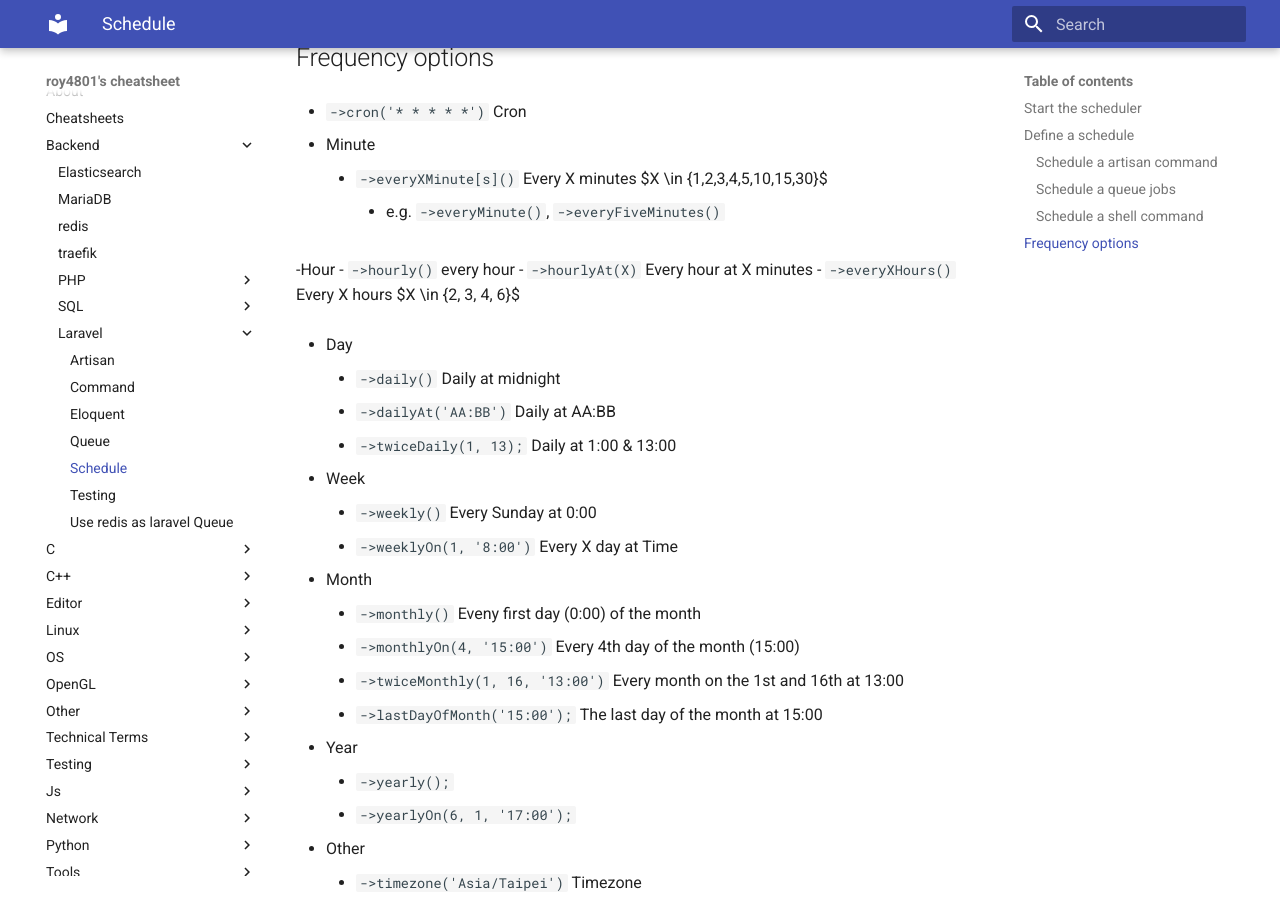
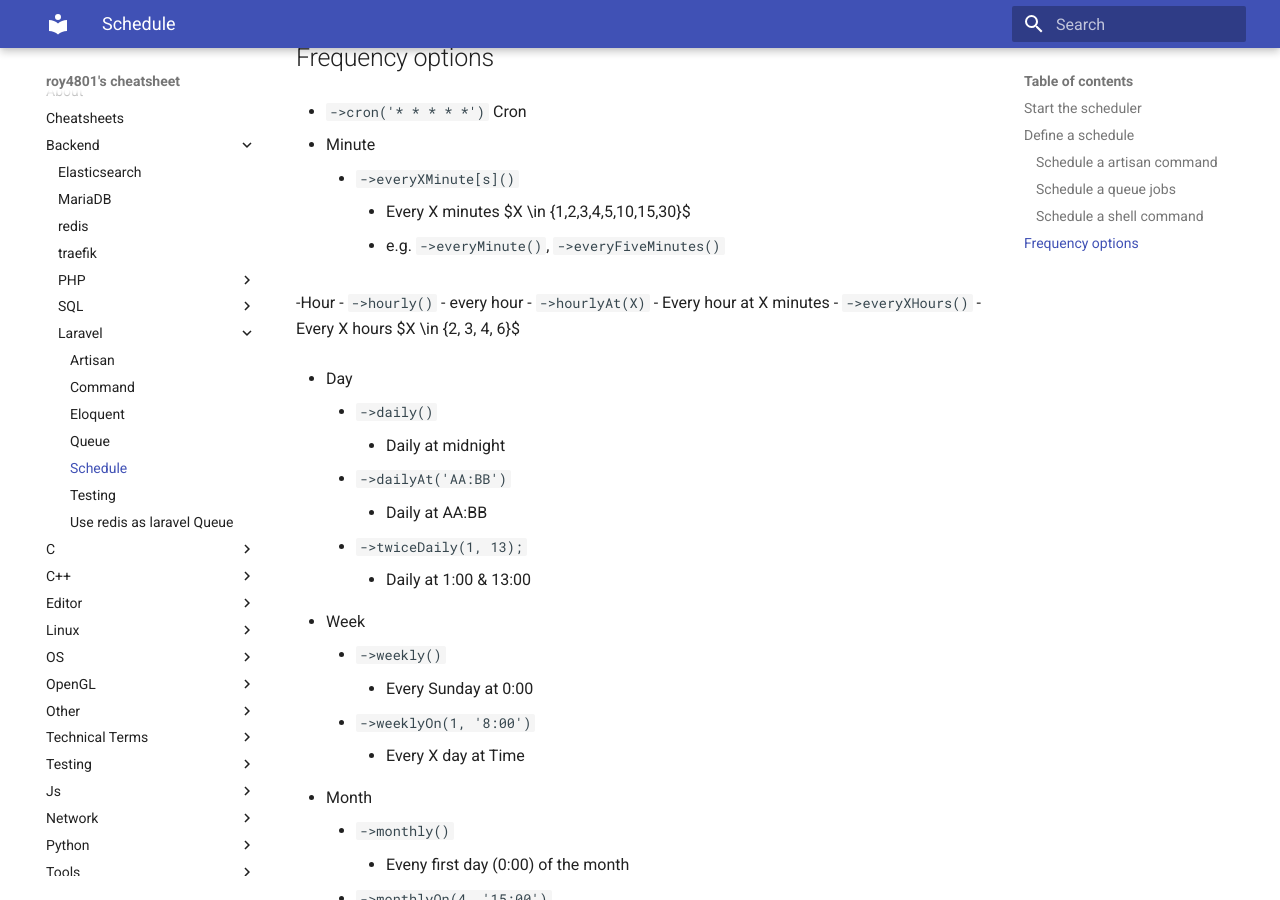
Before and after one commit to roy4801/docs.roy4801.tw, an MkDocs documentation site: the page built from docs/Backend/laravel/schedule.md, in a window 1280 px wide and 900 px high, scrolled down 1182 px. Built offline with MkDocs 1.6.1 and Material for MkDocs 9.7.7, drawn with Linux system fonts in a browser that asks for light colours.

```diff
--- a/docs/Backend/laravel/schedule.md
+++ b/docs/Backend/laravel/schedule.md
@@ -57,28 +57,41 @@ $schedule->exec('shell command')->daily();
 - `->cron('* * * * *')` Cron
 
 - Minute
-    - `->everyXMinute[s]()` Every X minutes $X \in {1,2,3,4,5,10,15,30}$
+    - `->everyXMinute[s]()`
+        - Every X minutes $X \in {1,2,3,4,5,10,15,30}$
         - e.g. `->everyMinute()`, `->everyFiveMinutes()`
 
 -Hour
-    - `->hourly()` every hour
-    - `->hourlyAt(X)` Every hour at X minutes
-    - `->everyXHours()` Every X hours $X \in {2, 3, 4, 6}$
+    - `->hourly()`
+        - every hour
+    - `->hourlyAt(X)`
+        - Every hour at X minutes
+    - `->everyXHours()`
+        - Every X hours $X \in {2, 3, 4, 6}$
 
 - Day
-    - `->daily()` Daily at midnight
-    - `->dailyAt('AA:BB')` Daily at AA:BB
-    - `->twiceDaily(1, 13);` Daily at 1:00 & 13:00
+    - `->daily()`
+        - Daily at midnight
+    - `->dailyAt('AA:BB')`
+        - Daily at AA:BB
+    - `->twiceDaily(1, 13);`
+        - Daily at 1:00 & 13:00
 
 - Week
-    - `->weekly()` Every Sunday at 0:00
-    - `->weeklyOn(1, '8:00')` Every X day at Time
+    - `->weekly()`
+        - Every Sunday at 0:00
+    - `->weeklyOn(1, '8:00')`
+        - Every X day at Time
 
 - Month
-    - `->monthly()` Eveny first day (0:00) of the month
-    - `->monthlyOn(4, '15:00')` Every 4th day of the month (15:00)
-    - `->twiceMonthly(1, 16, '13:00')` Every month on the 1st and 16th at 13:00
-    - `->lastDayOfMonth('15:00');`  The last day of the month at 15:00
+    - `->monthly()`
+        - Eveny first day (0:00) of the month
+    - `->monthlyOn(4, '15:00')`
+        - Every 4th day of the month (15:00)
+    - `->twiceMonthly(1, 16, '13:00')`
+        - Every month on the 1st and 16th at 13:00
+    - `->lastDayOfMonth('15:00');`
+        - The last day of the month at 15:00
 
 - Year
     - `->yearly();`
```
